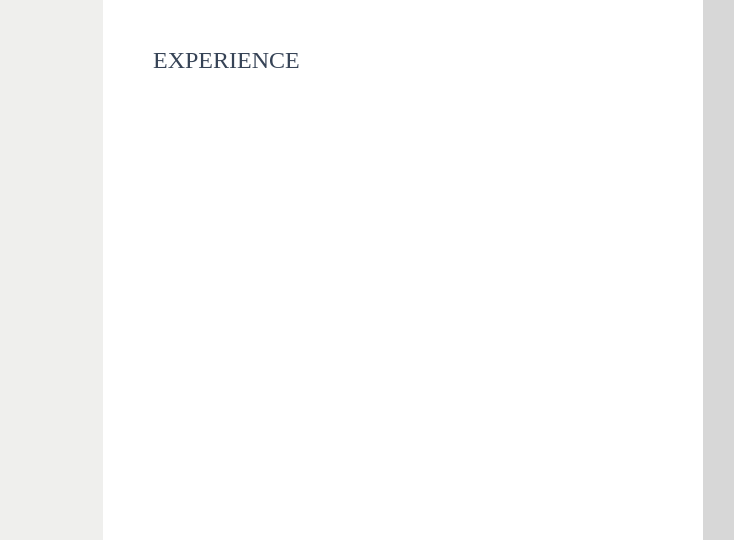
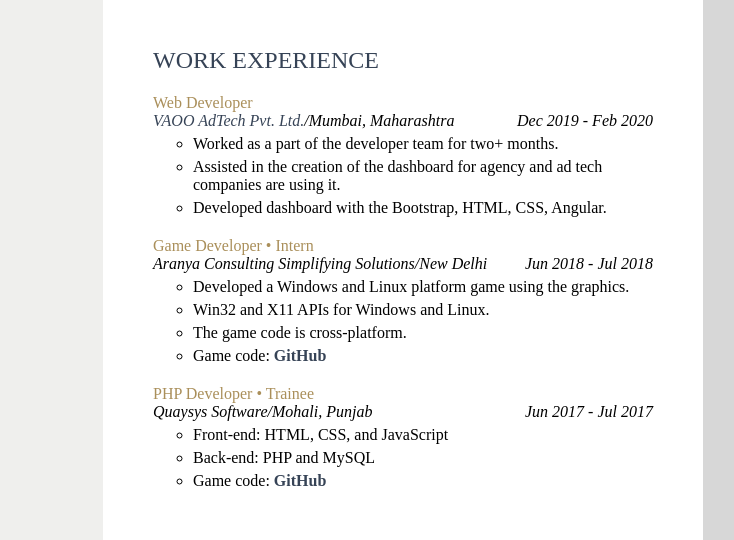
Before and after one commit to KmrGaurav/KmrGaurav.github.io, a plain HTML site: page index.html in a window 1280 px wide. Shown: the part 403-943 px from the top of the page, 437-1171 px from the left. Drawn offline with Linux system fonts and the light colour scheme.

Commit message:
Adding experience

```diff
--- a/index.html
+++ b/index.html
@@ -104,7 +104,46 @@
             </div>
             <div class="right-experience">
                 <section class="experience">
-                    <p id="experience-heading">EXPERIENCE</p>
+                    <p id="experience-heading">WORK EXPERIENCE</p>
+                    <ul class="jobs-list">
+                        <li class="about-job">
+                            <p class="job-title">Web Developer</p>
+                            <div class="company-name-and-duration">
+                                <p class="company-name"><a href="http://www.vaoo.io" target="_blank">VAOO AdTech Pvt. Ltd.</a>/Mumbai, Maharashtra</p>
+                                <p class="duration">Dec 2019 - Feb 2020</p>
+                            </div>
+                            <ul class="things-done">
+                                <li>Worked as a part of the developer team for two+ months.</li>
+                                <li>Assisted in the creation of the dashboard for agency and ad tech companies are using it.</li>
+                                <li>Developed dashboard with the Bootstrap, HTML, CSS, Angular.</li>
+                            </ul>
+                        </li>
+                        <li class="about-job">
+                            <p class="job-title">Game Developer • Intern</p>
+                            <div class="company-name-and-duration">
+                                <p class="company-name">Aranya Consulting Simplifying Solutions/New Delhi</p>
+                                <p class="duration">Jun 2018 - Jul 2018</p>
+                            </div>
+                            <ul class="things-done">
+                                <li>Developed a Windows and Linux platform game using the graphics.</li>
+                                <li>Win32 and X11 APIs for Windows and Linux.</li>
+                                <li>The game code is cross-platform.</li>
+                                <li>Game code: <strong><a href="https://github.com/KmrGaurav/12-Pieces" target="_blank">GitHub</a></strong></li>
+                            </ul>
+                        </li>
+                        <li class="about-job">
+                            <p class="job-title">PHP Developer • Trainee</p>
+                            <div class="company-name-and-duration">
+                                <p class="company-name">Quaysys Software/Mohali, Punjab</p>
+                                <p class="duration">Jun 2017 - Jul 2017</p>
+                            </div>
+                            <ul class="things-done">
+                                <li>Front-end: HTML, CSS, and JavaScript</li>
+                                <li>Back-end: PHP and MySQL</li>
+                                <li>Game code: <strong><a href="https://github.com/KmrGaurav/Library-Management-System" target="_blank">GitHub</a></strong></li>
+                            </ul>
+                        </li>
+                    </ul>
                 </section>
             </div>
         </div>
--- a/styles.css
+++ b/styles.css
@@ -222,3 +222,46 @@ body {
   color: #364356;
   font-size: 1.5rem;
 }
+
+.resume .contact-education-experience .right-experience .experience .jobs-list {
+  list-style: none;
+  padding: 0px;
+}
+
+.resume .contact-education-experience .right-experience .experience .jobs-list .about-job {
+  margin: 20px 0;
+  font-size: 1rem;
+}
+
+.resume .contact-education-experience .right-experience .experience .jobs-list .about-job a:link {
+  text-decoration: none;
+  color: #364356;
+}
+
+.resume .contact-education-experience .right-experience .experience .jobs-list .about-job a:visited {
+  text-decoration: none;
+  color: #364356;
+}
+
+.resume .contact-education-experience .right-experience .experience .jobs-list .about-job a:hover {
+  font-weight: bold;
+  text-decoration: underline;
+}
+
+.resume .contact-education-experience .right-experience .experience .jobs-list .about-job .job-title {
+  color: #AA8F5A;
+}
+
+.resume .contact-education-experience .right-experience .experience .jobs-list .about-job .company-name-and-duration {
+  font-style: italic;
+  display: -webkit-box;
+  display: -ms-flexbox;
+  display: flex;
+  -webkit-box-pack: justify;
+      -ms-flex-pack: justify;
+          justify-content: space-between;
+}
+
+.resume .contact-education-experience .right-experience .experience .jobs-list .about-job .things-done li {
+  margin: 5px 0px;
+}
```
